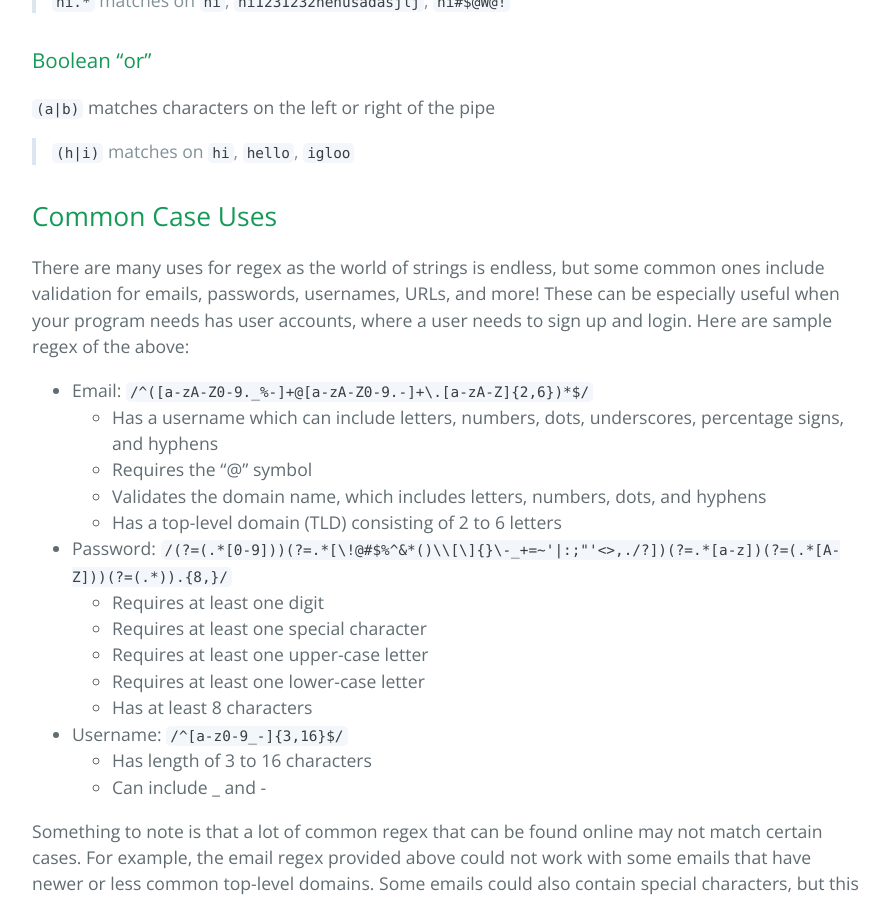
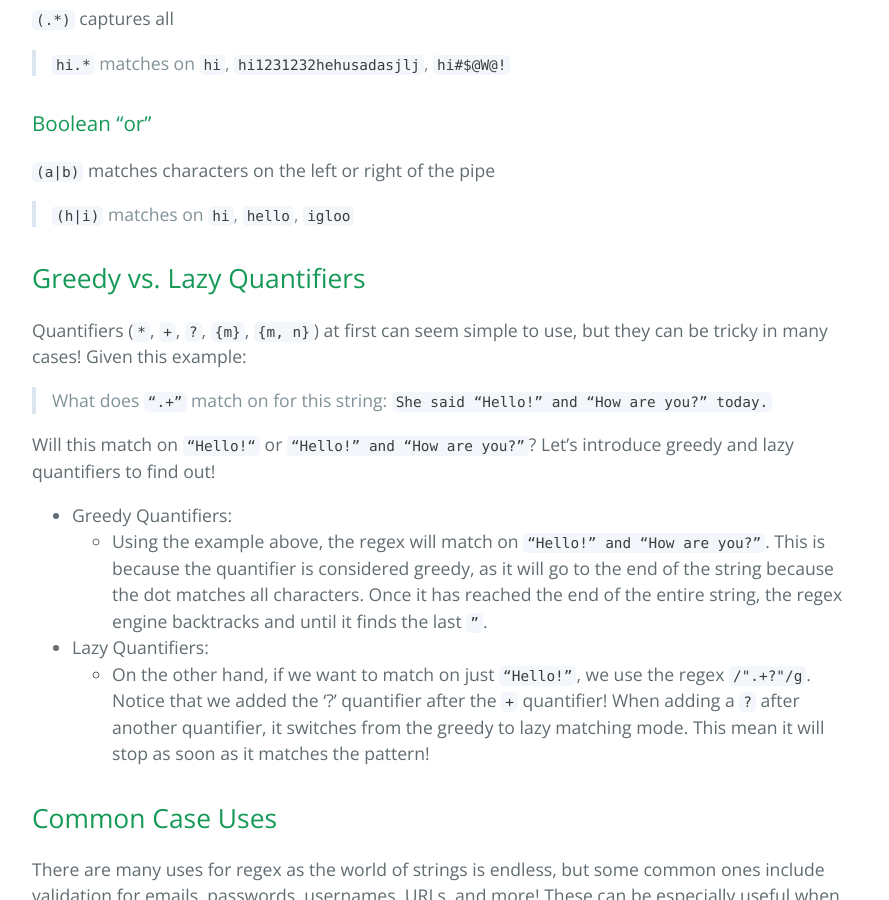
Before and after one commit to learning-software-engineering/learning-software-engineering.github.io, a Jekyll site: the page built from Topics/Tech_Stacks/Regex.md, in a window 1280 px wide and 900 px high, scrolled down 4812 px. Shown: the whole window, without its empty margins (192-1081 px from the left). Built offline with Jekyll 4.4.1, drawn with Linux system fonts in a browser that asks for light colours; our own code applies the rules of GitHub Pages for plain Markdown files; some of the changed text lies outside the part shown.

Commit message:
Update Regex.md to include greedy vs. lazy quantifiers

```diff
--- a/Topics/Tech_Stacks/Regex.md
+++ b/Topics/Tech_Stacks/Regex.md
@@ -6,6 +6,7 @@
 ### [Basic Regular Expressions](#basic-regular-expressions)
 ### [Common Case Uses](#common-case-uses)
 ### [Extra Resources](#extra-resources)
+### [Greedy vs. Lazy Quantifiers](#greedy-vs-lazy-quantifiers)
 
 ## Introduction
 Regular expressions, also known as regex or regexp, are a sequence of characters that define pattern matching within strings. It is a powerful tool used in a variety of text and string processing tasks, such as data valdidation, data scraping, simple parsing, and more.
@@ -119,6 +120,17 @@ All of these are used after an expression of character to signify their amount o
 `(a|b)` matches characters on the left or right of the pipe
 > `(h|i)` matches on `hi`, `hello`, `igloo`
 
+## Greedy vs. Lazy Quantifiers
+Quantifiers (`*`, `+`, `?`, `{m}`, `{m, n}`) at first can seem simple to use, but they can be tricky in many cases! Given this example:
+> What does `“.+”` match on for this string: `She said “Hello!” and “How are you?” today.`
+
+Will this match on `“Hello!“` or `“Hello!” and “How are you?”`? Let’s introduce greedy and lazy quantifiers to find out!
+- Greedy Quantifiers:
+    - Using the example above, the regex will match on `“Hello!” and “How are you?”`. This is because the quantifier is considered greedy, as it will go to the end of the string because the dot matches all characters. Once it has reached the end of the entire string, the regex engine backtracks and until it finds the last `”`.
+- Lazy Quantifiers:
+    - On the other hand, if we want to match on just `“Hello!”`, we use the regex `/".+?"/g`. Notice that we added the ‘?’ quantifier after the `+` quantifier! When adding a `?` after another quantifier, it switches from the greedy to lazy matching mode. This mean it will stop as soon as it matches the pattern!
+
+
 ## Common Case Uses
 There are many uses for regex as the world of strings is endless, but some common ones include validation for emails, passwords, usernames, URLs, and more! These can be especially useful when your program needs has user accounts, where a user needs to sign up and login. Here are sample regex of the above:
 - Email: `/^([a-zA-Z0-9._%-]+@[a-zA-Z0-9.-]+\.[a-zA-Z]{2,6})*$/`
```
